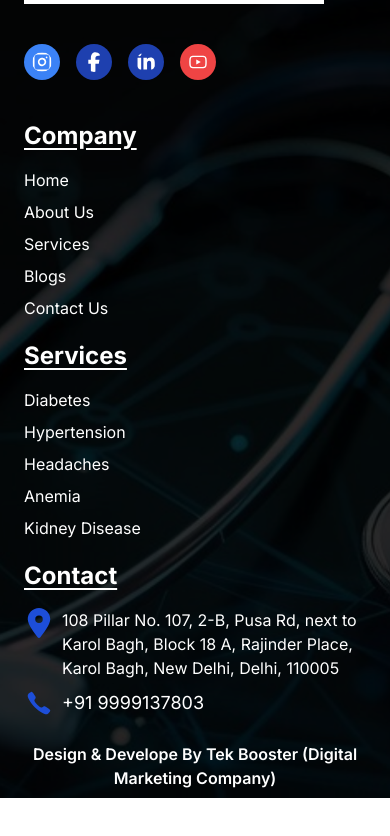
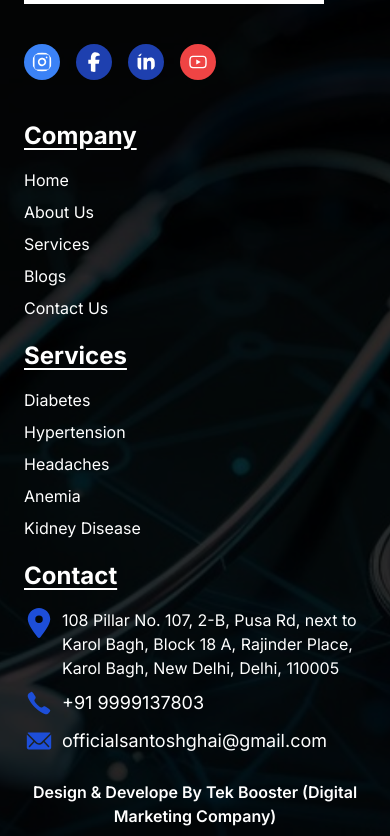
Before and after one commit to AQITPvtLtd/drsantosh, a Next.js app: page / in a window 390 px wide. Shown: the part 5019-5855 px from the top of the page. Before the commit the page ends 5817 px from the top, so only its background shows below. Built offline with nearby package versions, Linux system fonts and the light colour scheme.

Commit message:
add mail in footer

```diff
--- a/src/app/api/contact/route.js
+++ b/src/app/api/contact/route.js
@@ -1,4 +1,3 @@
-// import uuid from "uuid";
 import nodemailer from "nodemailer";
 import pool from "@/helper/db";
 import { NextResponse } from "next/server";
--- a/src/components/common/Footer.jsx
+++ b/src/components/common/Footer.jsx
@@ -3,6 +3,7 @@ import Image from "next/image";
 import { FaFacebookF, FaLocationDot } from "react-icons/fa6";
 import { AiOutlineYoutube } from "react-icons/ai";
 import { IoIosCall } from "react-icons/io";
+import { IoIosMail } from "react-icons/io";
 import { FiInstagram } from "react-icons/fi";
 import { FaLinkedinIn } from "react-icons/fa6";
 import Link from "next/link";
@@ -108,16 +109,19 @@ const Footer = () => {
                 <h1 className="font-bold underline mb-4 text-2xl lg:text-3xl underline-offset-4">
                   Contact
                 </h1>
-                <div className="flex items-start gap-2">
+                <Link href="https://www.google.com/maps/dir//Dr+Santosh+Ghai+%7C+Best+General+Physician+in+Karol+Bagh+%7C+General+Physician+in+New+Delhi+108+Pillar+No.+107+2-B,+Pusa+Rd,+next+to+Karol+Bagh,+Block+18+A,+Rajinder+Place,+Karol+Bagh+New+Delhi,+Delhi,+110005/@28.645151,77.1958129,12z/data=!4m8!4m7!1m0!1m5!1m1!1s0x390cfd209d53079b:0x4498aadd3d84e14f!2m2!1d77.1958129!2d28.645151?entry=ttu&g_ep=EgoyMDI0MTAxMy4wIKXMDSoASAFQAw%3D%3D" target="__blank">
+                  <div className="flex items-start gap-2 cursor-pointer">
                     <div className="lg:text-2xl text-3xl">
                       <FaLocationDot className="text-blue-700" />
                     </div>
                     <p>
-                    108 Pillar No. 107, 2-B, Pusa Rd, next to Karol Bagh, Block
-                    18 A, Rajinder Place, Karol Bagh, New Delhi, Delhi, 110005
+                      108 Pillar No. 107, 2-B, Pusa Rd, next to Karol Bagh,
+                      Block 18 A, Rajinder Place, Karol Bagh, New Delhi, Delhi,
+                      110005
                     </p>
                   </div>
-                <Link href="tel:+919999137803">
+                </Link>
+                <Link href="tel:+919999137803" target="__blank">
                   <div className="flex items-center gap-2 mt-2">
                     <div className="lg:text-2xl text-3xl">
                       <IoIosCall className="text-blue-700" />
@@ -125,20 +129,30 @@ const Footer = () => {
                     <p className="text-lg">+91 9999137803</p>
                   </div>
                 </Link>
+
+                <Link
+                  href="mailto:officialsantoshghai@gmail.com"
+                  target="__blank"
+                >
+                  <div className="flex items-center gap-2 mt-2">
+                    <div className="lg:text-2xl text-3xl">
+                      <IoIosMail className="text-blue-700" />
                     </div>
-
-
+                    <p className="text-lg">officialsantoshghai@gmail.com</p>
+                  </div>
+                </Link>
               </div>
             </div>
-          <Link href="https://tekbooster.com/" className="flex justify-center text-center font-semibold items-center p-2" target="__blank">
+          </div>
+          <Link
+            href="https://tekbooster.com/"
+            className="flex justify-center text-center font-semibold items-center p-2"
+            target="__blank"
+          >
             Design & Develope By Tek Booster (Digital Marketing Company)
           </Link>
         </div>
       </div>
-
-
-
-
     </div>
   );
 };
```
Lines whose indentation alone changed are shown as unchanged.
